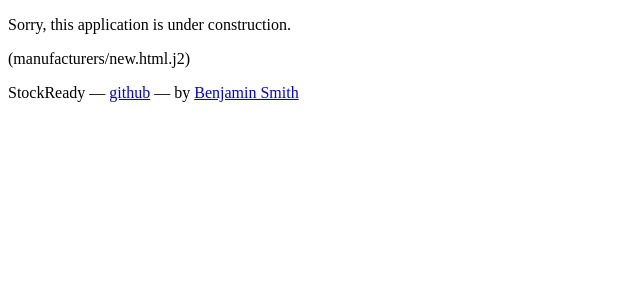
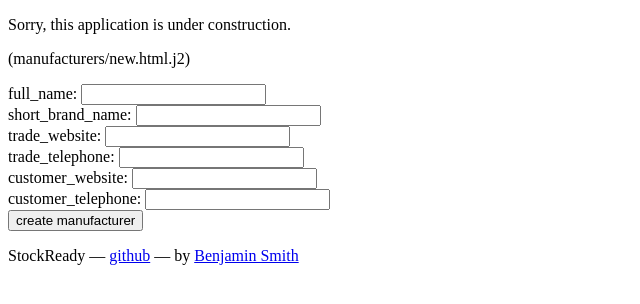
Before and after one commit to bsmith/StockReady, a Flask app: page /manufacturers/new in a window 1280 px wide. Shown: the part 145-449 px from the top of the page, without its empty margins (0-640 px from the left). Run offline with Flask 2, Linux system fonts and the light colour scheme.

Commit message:
🚧 Basic templates for manufacturers
They're also linked to from the right places in products

```diff
--- a/templates/index.html.j2
+++ b/templates/index.html.j2
@@ -6,6 +6,7 @@
     <ul>
         <li><a href="{{ url_for('products.products') }}">All products</a></li>
         <li><a href="{{ url_for('product_types.product_types') }}">Maintain product types</a></li>
+        <li><a href="{{ url_for('manufacturers.new_manufacturer') }}">New manufacturer</a></li>
     </ul>
 </nav>
 {% endblock %}
--- a/templates/manufacturers/new.html.j2
+++ b/templates/manufacturers/new.html.j2
@@ -4,4 +4,25 @@
 {% block content %}
 <p>Sorry, this application is under construction.</p>
 <p>(manufacturers/new.html.j2)</p>
+<form method="POST" action="{{ url_for('.create_manufacturer') }}">
+    <label>full_name:
+        <input name="full_name" type="text" required>
+    </label><br>
+    <label>short_brand_name:
+        <input name="short_brand_name" type="text" required>
+    </label><br>
+    <label>trade_website:
+        <input name="trade_website" type="text">
+    </label><br>
+    <label>trade_telephone:
+        <input name="trade_telephone" type="tel">
+    </label><br>
+    <label>customer_website:
+        <input name="customer_website" type="text">
+    </label><br>
+    <label>customer_telephone:
+        <input name="customer_telephone" type="tel">
+    </label><br>
+    <button type="submit">create manufacturer</button>
+</form>
 {% endblock %}
--- a/templates/manufacturers/show.html.j2
+++ b/templates/manufacturers/show.html.j2
@@ -4,4 +4,10 @@
 {% block content %}
 <p>Sorry, this application is under construction.</p>
 <p>(manufacturers/show.html.j2)</p>
+<p>{{ manufacturer.__dict__ }}<br>
+    <a href="{{ url_for('.edit_manufacturer', id=manufacturer.id) }}">edit</a>
+    <form method="POST" action="{{ url_for('.delete_manufacturer', id=manufacturer.id) }}">
+        <button type="submit">delete</button>
+    </form>
+</p>
 {% endblock %}
--- a/templates/products/index.html.j2
+++ b/templates/products/index.html.j2
@@ -8,6 +8,7 @@
 <ul>
 {% for product in all_products %}
     <li>{{ product.__dict__ }}<br>
+        <a href="{{ url_for('manufacturers.show_manufacturer', id=product.manufacturer.id) }}">details of {{ product.manufacturer.short_brand_name }}</a><br>
         <a href="{{ url_for('.show_product', id=product.id) }}">show details</a>
     </li>
 {% endfor %}
--- a/templates/products/show.html.j2
+++ b/templates/products/show.html.j2
@@ -5,6 +5,7 @@
 <p>Sorry, this application is under construction.</p>
 <p>(products/show.html.j2)</p>
 <p>{{ product.__dict__ }}<br>
+    <a href="{{ url_for('manufacturers.show_manufacturer', id=product.manufacturer.id) }}">details of {{ product.manufacturer.short_brand_name }}</a><br>
     <a href="{{ url_for('.edit_product', id=product.id) }}">edit</a>
     <form method="POST" action="{{ url_for('.delete_product', id=product.id) }}">
         <button type="submit">delete</button>
```
Also changed, not shown: templates/manufacturers/edit.html.j2 (+27 -0 lines).
